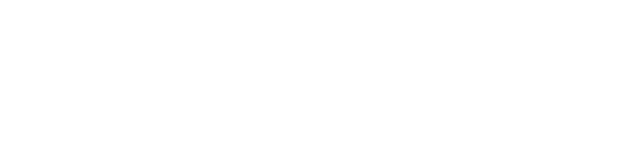
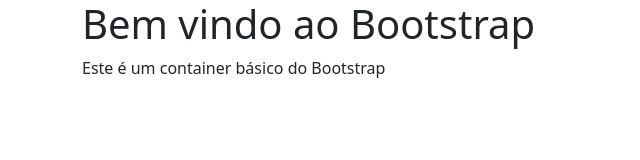
Before and after one commit to Gaby-S08/bootstrap_base, a plain HTML site: page ex1_instalacao-cdn/ex1.html in a window 1280 px wide. Shown: the whole page, without its empty margins (0-640 px from the left). Drawn offline with nearby package versions, Linux system fonts and the light colour scheme.

Commit message:
exemplos 1a concluido
Feito o exemplo aprofundado

```diff
--- a/ex1_instalacao-cdn/ex1.html
+++ b/ex1_instalacao-cdn/ex1.html
@@ -6,11 +6,15 @@
     <title>Introdução ao Bootstrap</title>
 
     <!-- 1ª Digitação (Aqui) -->
+     <link href="https://cdn.jsdelivr.net/npm/bootstrap@5.3.8/dist/css/bootstrap.min.css" rel="stylesheet" integrity="sha384-sRIl4kxILFvY47J16cr9ZwB07vP4J8+LH7qKQnuqkuIAvNWLzeN8tE5YBujZqJLB" crossorigin="anonymous">
 
 </head>
 <body>
 
     <!-- 2ª Digitação (Aqui) -->
-
+<div class="container">
+    <h1 >Bem vindo ao Bootstrap</h1>
+    <p>Este é um container básico do Bootstrap</p>
+    </div>
 </body>
 </html>
```
Also changed, not shown: ex1a_instalacao_arquivos/index.html (+3 -1 lines), ex1a_instalacao_arquivos/css/bootstrap.min.css (added), ex1a_instalacao_arquivos/js/bootstrap.bundle.min.js (added).
